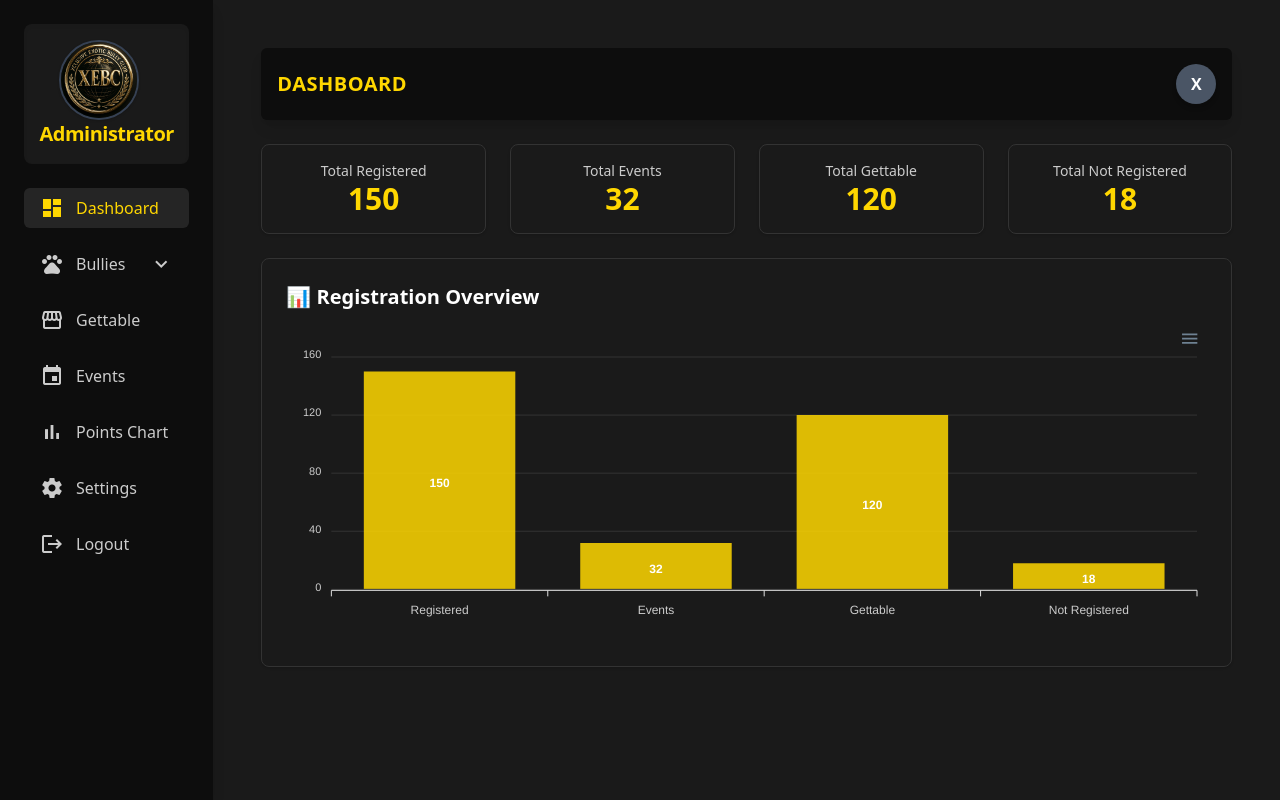
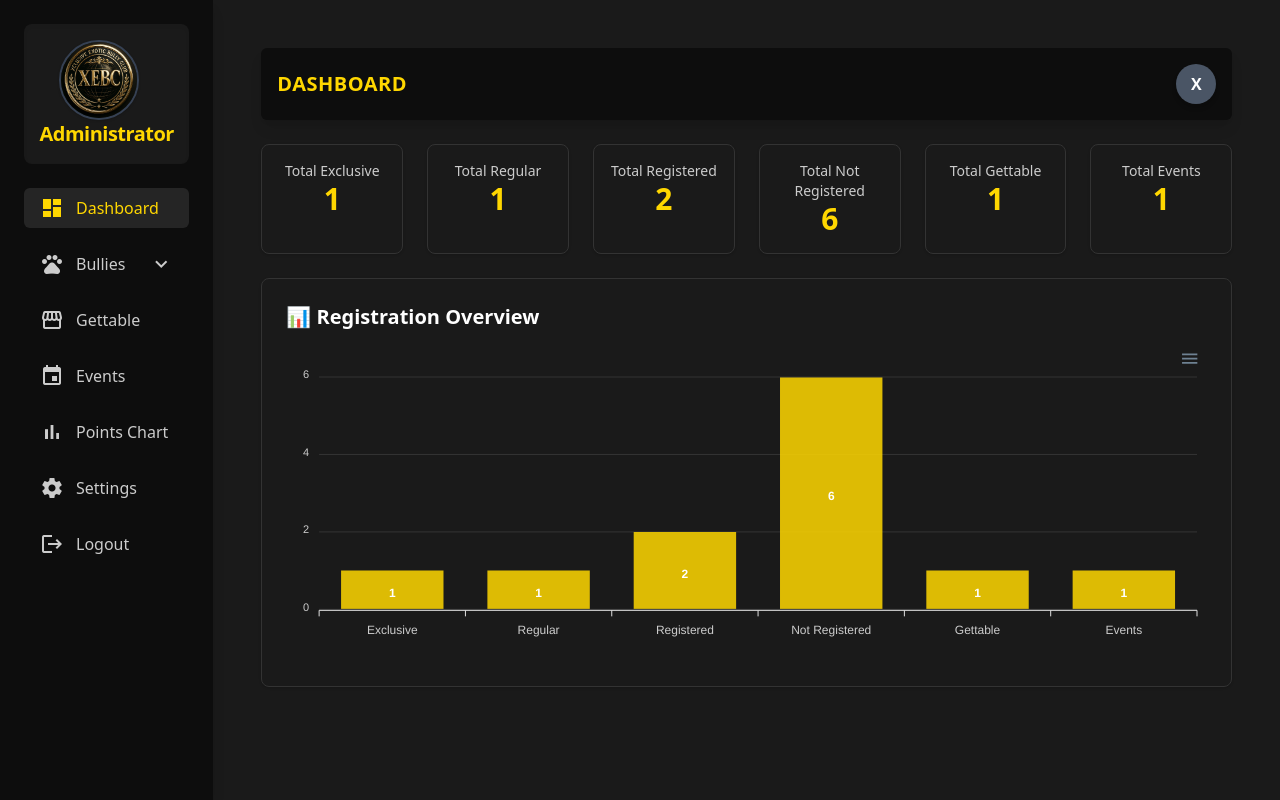
Before and after one commit to anderson895/Xclusiveexoticbullyclub, a PHP site: page /admin/dashboard in a window 1280 px wide. Run offline with PHP 8.4, Linux system fonts and the light colour scheme; a user stored in the database is signed in; data comes from the database, SQL or seed files in the repository; tables that the repository leaves empty hold one stand-in row (values such as "Sample post"); some libraries are stand-ins or nearby versions.

Commit message:
dashboard

```diff
--- a/admin/dashboard.php
+++ b/admin/dashboard.php
@@ -12,22 +12,30 @@ include "../src/components/admin/nav.php";
 </div>
 
 <!-- Dashboard Summary Cards -->
-<div class="grid grid-cols-1 sm:grid-cols-2 lg:grid-cols-4 gap-6 mb-6">
+<div class="grid grid-cols-1 sm:grid-cols-2 lg:grid-cols-3 xl:grid-cols-6 gap-6 mb-6">
+  <div class="bg-[#1A1A1A] p-4 rounded-lg shadow text-center border border-[#333]">
+    <p class="text-[#CCCCCC] text-sm">Total Exclusive</p>
+    <h2 class="text-3xl font-bold text-[#FFD700]" id="totalExclusive">0</h2>
+  </div>
+  <div class="bg-[#1A1A1A] p-4 rounded-lg shadow text-center border border-[#333]">
+    <p class="text-[#CCCCCC] text-sm">Total Regular</p>
+    <h2 class="text-3xl font-bold text-[#FFD700]" id="totalRegular">0</h2>
+  </div>
   <div class="bg-[#1A1A1A] p-4 rounded-lg shadow text-center border border-[#333]">
     <p class="text-[#CCCCCC] text-sm">Total Registered</p>
     <h2 class="text-3xl font-bold text-[#FFD700]" id="totalRegistered">0</h2>
   </div>
   <div class="bg-[#1A1A1A] p-4 rounded-lg shadow text-center border border-[#333]">
-    <p class="text-[#CCCCCC] text-sm">Total Events</p>
-    <h2 class="text-3xl font-bold text-[#FFD700]" id="totalEvents">0</h2>
+    <p class="text-[#CCCCCC] text-sm">Total Not Registered</p>
+    <h2 class="text-3xl font-bold text-[#FFD700]" id="totalNotRegistered">0</h2>
   </div>
   <div class="bg-[#1A1A1A] p-4 rounded-lg shadow text-center border border-[#333]">
     <p class="text-[#CCCCCC] text-sm">Total Gettable</p>
     <h2 class="text-3xl font-bold text-[#FFD700]" id="totalGettable">0</h2>
   </div>
   <div class="bg-[#1A1A1A] p-4 rounded-lg shadow text-center border border-[#333]">
-    <p class="text-[#CCCCCC] text-sm">Total Not Registered</p>
-    <h2 class="text-3xl font-bold text-[#FFD700]" id="totalNotRegistered">0</h2>
+    <p class="text-[#CCCCCC] text-sm">Total Events</p>
+    <h2 class="text-3xl font-bold text-[#FFD700]" id="totalEvents">0</h2>
   </div>
 </div>
 
--- a/controller/admin/class.php
+++ b/controller/admin/class.php
@@ -11,6 +11,34 @@ class global_class extends db_connect
     {
         $this->connect();
     }
+
+
+    public function getDataAnalytics()
+    {
+        // Query to get user count, orders count, and total sales for delivered orders
+        $query = "
+            SELECT
+                (SELECT COUNT(*) FROM `dogs` where dog_type_status='exclusive') AS totalExclusive,
+                (SELECT COUNT(*) FROM `dogs` WHERE `dog_type_status` = 'regular') AS totalRegular,
+                (SELECT COUNT(*) FROM `dogs` WHERE `dog_registered_status` = '1') AS totalRegistered,
+                (SELECT COUNT(*) FROM `dogs` WHERE `dog_registered_status` = '0') AS totalNotRegistered,
+                (SELECT COUNT(*) FROM `gettable` WHERE `gt_status` = '1') AS totalGettable,
+                (SELECT COUNT(*) FROM `events`) AS totalEvents
+        ";
+
+        // Execute the query
+        $result = $this->conn->query($query);
+
+        if ($result) {
+            // Fetch the result and return as JSON
+            $row = $result->fetch_assoc();
+            echo json_encode($row);
+        } else {
+            // Error handling if query fails
+            echo json_encode(['error' => 'Failed to retrieve counts']);
+        }
+    }
+
 
 
     public function fetch_all_gettable() {
--- a/controller/admin/end-points/controller.php
+++ b/controller/admin/end-points/controller.php
@@ -684,6 +684,13 @@ if ($_SERVER['REQUEST_METHOD'] === 'POST') {
                 'status' => 200,
                 'data' => $result
             ]);
+        }else if ($_GET['requestType'] == 'getDataAnalytics') {
+
+            $result = $db->getDataAnalytics();
+            echo json_encode([
+                'status' => 200,
+                'data' => $result
+            ]);
         }else{
             echo "404";
         }
--- a/src/output.css
+++ b/src/output.css
@@ -2190,6 +2190,11 @@
       width: calc(1/6 * 100%);
     }
   }
+  .xl\:grid-cols-6 {
+    @media (width >= 80rem) {
+      grid-template-columns: repeat(6, minmax(0, 1fr));
+    }
+  }
 }
 @property --tw-translate-x {
   syntax: "*";
--- a/static/js/admin/dashboard.js
+++ b/static/js/admin/dashboard.js
@@ -1,15 +1,48 @@
 $(document).ready(function () {
+  $.ajax({
+    url: "../controller/admin/end-points/controller.php",
+    method: "GET",
+    data: { requestType: "getDataAnalytics" },
+    dataType: "text",
+    success: function (res) {
+      const parts = res.trim().split('}{').map((part, index, arr) => {
+        if (arr.length > 1) {
+          if (index === 0) return part + '}';
+          if (index === arr.length - 1) return '{' + part;
+          return '{' + part + '}';
+        }
+        return part;
+      });
+
+      let analyticsData = {};
+      let statusData = {};
+
+      try {
+        analyticsData = JSON.parse(parts[0]);
+        if (parts.length > 1) statusData = JSON.parse(parts[1]);
+      } catch (e) {
+        console.error("JSON Parse Error:", e);
+        return;
+      }
+
+      if (statusData.status === 200) {
+        // Update summary cards
+        $('#totalExclusive').text(analyticsData.totalExclusive);
+        $('#totalRegular').text(analyticsData.totalRegular);
+        $('#totalRegistered').text(analyticsData.totalRegistered);
+        $('#totalNotRegistered').text(analyticsData.totalNotRegistered);
+        $('#totalGettable').text(analyticsData.totalGettable);
+        $('#totalEvents').text(analyticsData.totalEvents);
+
+        // Prepare chart data
         const stats = {
-    registered: 150,
-    events: 32,
-    gettable: 120,
-    notRegistered: 18
+          totalExclusive: parseInt(analyticsData.totalExclusive),
+          totalRegular: parseInt(analyticsData.totalRegular),
+          totalRegistered: parseInt(analyticsData.totalRegistered),
+          totalNotRegistered: parseInt(analyticsData.totalNotRegistered),
+          totalGettable: parseInt(analyticsData.totalGettable),
+          totalEvents: parseInt(analyticsData.totalEvents)
         };
-
-  $('#totalRegistered').text(stats.registered);
-  $('#totalEvents').text(stats.events);
-  $('#totalGettable').text(stats.gettable);
-  $('#totalNotRegistered').text(stats.notRegistered);
 
         const options = {
           chart: {
@@ -20,10 +53,24 @@ $(document).ready(function () {
           },
           series: [{
             name: 'Count',
-      data: [stats.registered, stats.events, stats.gettable, stats.notRegistered]
+            data: [
+              stats.totalExclusive,
+              stats.totalRegular,
+              stats.totalRegistered,
+              stats.totalNotRegistered,
+              stats.totalGettable,
+              stats.totalEvents
+            ]
           }],
           xaxis: {
-      categories: ['Registered', 'Events', 'Gettable', 'Not Registered'],
+            categories: [
+              'Exclusive',
+              'Regular',
+              'Registered',
+              'Not Registered',
+              'Gettable',
+              'Events'
+            ],
             labels: {
               style: { colors: '#CCCCCC' }
             }
@@ -33,7 +80,7 @@ $(document).ready(function () {
               style: { colors: '#CCCCCC' }
             }
           },
-    colors: ['#FFD700', '#4ADE80', '#818CF8', '#EF4444'],
+          colors: ['#FFD700', '#00BFFF', '#4ADE80', '#EF4444', '#818CF8', '#FFA500'],
           grid: {
             borderColor: '#333'
           },
@@ -44,4 +91,10 @@ $(document).ready(function () {
 
         const chart = new ApexCharts(document.querySelector("#dashboardChart"), options);
         chart.render();
+      }
+    },
+    error: function (xhr, status, error) {
+      console.error("AJAX error:", error);
+    }
   });
+});
```
Lines whose indentation alone changed are shown as unchanged.
